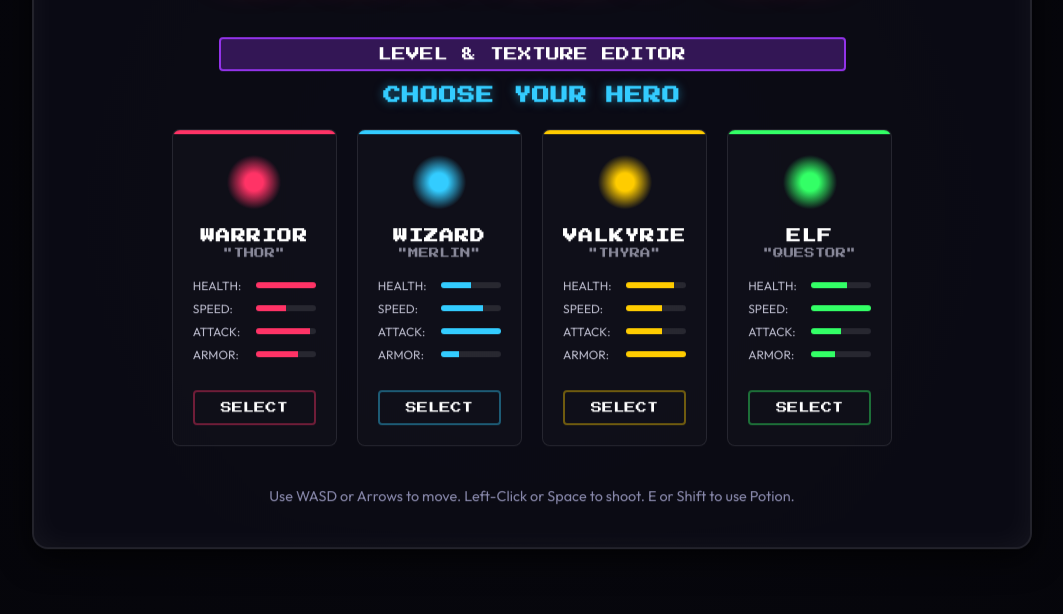
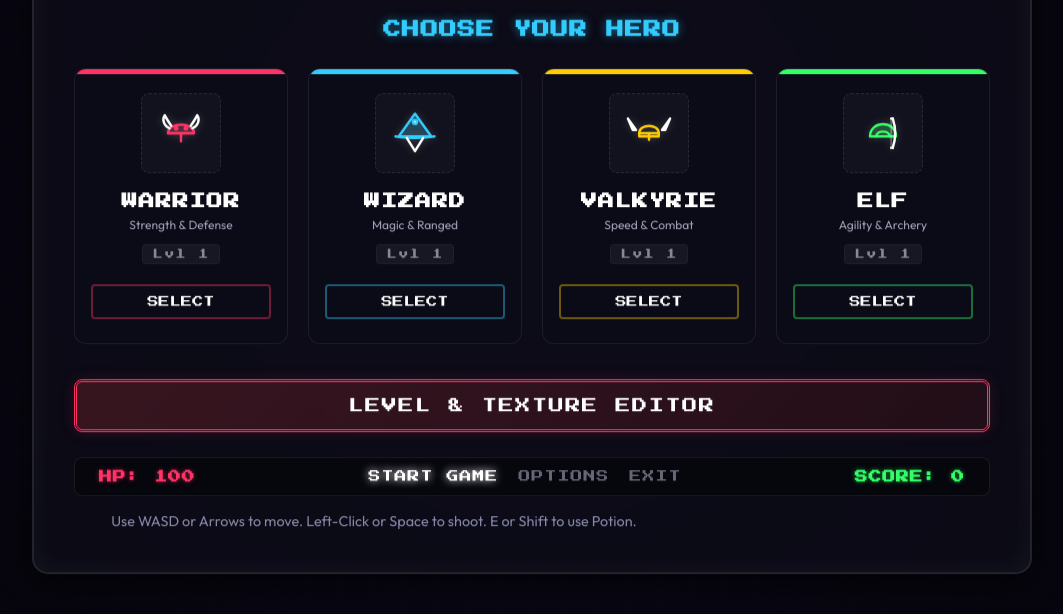
Before and after one commit to manuelsiuro/Gauntlet, a website built with Vite: page index.html in a window 1280 px wide. Shown: the part 186-800 px from the top of the page, without its empty margins (108-1171 px from the left). Built offline with nearby package versions, Linux system fonts and the light colour scheme.

Commit message:
Polish game start menu screen to match menu mockup

```diff
--- a/index.html
+++ b/index.html
@@ -20,75 +20,98 @@
           <header class="game-header">
             <h1 id="start-title" class="pixel-text neon-text-red">GAUNTLET 3D</h1>
             <p class="subtitle-text">INSERT COIN TO PLAY</p>
-            <div style="text-align: center; margin: 15px 0;">
-              <a href="editor.html" class="pixel-btn" style="text-decoration: none; padding: 8px 15px; font-size: 14px; display: inline-block; background: rgba(147, 51, 234, 0.3); border-color: rgb(147, 51, 234); color: #fff;">LEVEL & TEXTURE EDITOR</a>
-            </div>
           </header>
 
-          <main class="class-selection-container">
+          <main class="class-selection-container" style="width: 100%;">
             <h2 class="pixel-text select-prompt">CHOOSE YOUR HERO</h2>
             <div class="class-grid">
 
               <!-- WARRIOR -->
               <div class="class-card warrior" id="card-warrior" tabindex="0" role="button" aria-label="Select Warrior Class">
-                <div class="class-icon warrior-icon"></div>
+                <div class="class-icon-wrapper">
+                  <svg viewBox="0 0 64 64" class="class-icon-svg warrior-svg" fill="none" stroke="currentColor" stroke-linecap="round" stroke-linejoin="round" stroke-width="3">
+                    <path d="M16 32 C16 18, 48 18, 48 32 Z" fill="rgba(255, 51, 102, 0.2)" stroke="var(--neon-red)"/>
+                    <path d="M16 32 H48 M32 32 V42" stroke="var(--neon-red)"/>
+                    <path d="M18 26 C12 24, 8 16, 12 10 C14 14, 18 20, 20 23" fill="none" stroke="#fff"/>
+                    <path d="M46 26 C52 24, 56 16, 52 10 C50 14, 46 20, 44 23" fill="none" stroke="#fff"/>
+                    <circle cx="26" cy="26" r="1.5" fill="#fff"/>
+                    <circle cx="38" cy="26" r="1.5" fill="#fff"/>
+                  </svg>
+                </div>
                 <h3 class="pixel-text class-title">WARRIOR</h3>
-                <p class="class-desc">"THOR"</p>
-                <ul class="class-stats">
-                  <li>HEALTH: <span class="stat-bar"><span class="bar-fill" style="width: 100%"></span></span></li>
-                  <li>SPEED: <span class="stat-bar"><span class="bar-fill" style="width: 50%"></span></span></li>
-                  <li>ATTACK: <span class="stat-bar"><span class="bar-fill" style="width: 90%"></span></span></li>
-                  <li>ARMOR: <span class="stat-bar"><span class="bar-fill" style="width: 70%"></span></span></li>
-                </ul>
+                <p class="class-desc">Strength & Defense</p>
+                <div class="class-level pixel-text">Lvl 1</div>
                 <button class="pixel-btn select-btn" id="btn-select-warrior">SELECT</button>
               </div>
 
               <!-- WIZARD -->
               <div class="class-card wizard" id="card-wizard" tabindex="0" role="button" aria-label="Select Wizard Class">
-                <div class="class-icon wizard-icon"></div>
+                <div class="class-icon-wrapper">
+                  <svg viewBox="0 0 64 64" class="class-icon-svg wizard-svg" fill="none" stroke="currentColor" stroke-linecap="round" stroke-linejoin="round" stroke-width="3">
+                    <path d="M12 36 L32 8 L52 36 Z" fill="rgba(51, 204, 255, 0.2)" stroke="var(--neon-blue)"/>
+                    <path d="M8 36 C8 36, 32 40, 56 36" stroke="var(--neon-blue)"/>
+                    <path d="M22 38 L32 54 L42 38" fill="none" stroke="#fff"/>
+                    <circle cx="32" cy="18" r="2.5" fill="#fff"/>
+                  </svg>
+                </div>
                 <h3 class="pixel-text class-title">WIZARD</h3>
-                <p class="class-desc">"MERLIN"</p>
-                <ul class="class-stats">
-                  <li>HEALTH: <span class="stat-bar"><span class="bar-fill" style="width: 50%"></span></span></li>
-                  <li>SPEED: <span class="stat-bar"><span class="bar-fill" style="width: 70%"></span></span></li>
-                  <li>ATTACK: <span class="stat-bar"><span class="bar-fill" style="width: 100%"></span></span></li>
-                  <li>ARMOR: <span class="stat-bar"><span class="bar-fill" style="width: 30%"></span></span></li>
-                </ul>
+                <p class="class-desc">Magic & Ranged</p>
+                <div class="class-level pixel-text">Lvl 1</div>
                 <button class="pixel-btn select-btn" id="btn-select-wizard">SELECT</button>
               </div>
 
               <!-- VALKYRIE -->
               <div class="class-card valkyrie" id="card-valkyrie" tabindex="0" role="button" aria-label="Select Valkyrie Class">
-                <div class="class-icon valkyrie-icon"></div>
+                <div class="class-icon-wrapper">
+                  <svg viewBox="0 0 64 64" class="class-icon-svg valkyrie-svg" fill="none" stroke="currentColor" stroke-linecap="round" stroke-linejoin="round" stroke-width="3">
+                    <path d="M20 32 C20 20, 44 20, 44 32" stroke="var(--neon-gold)"/>
+                    <path d="M20 32 H44 V36 H20 Z" fill="rgba(255, 204, 0, 0.2)" stroke="var(--neon-gold)"/>
+                    <path d="M32 32 V40" stroke="var(--neon-gold)"/>
+                    <path d="M16 28 L6 14 L12 28 Z" fill="none" stroke="#fff"/>
+                    <path d="M48 28 L58 14 L52 28 Z" fill="none" stroke="#fff"/>
+                  </svg>
+                </div>
                 <h3 class="pixel-text class-title">VALKYRIE</h3>
-                <p class="class-desc">"THYRA"</p>
-                <ul class="class-stats">
-                  <li>HEALTH: <span class="stat-bar"><span class="bar-fill" style="width: 80%"></span></span></li>
-                  <li>SPEED: <span class="stat-bar"><span class="bar-fill" style="width: 60%"></span></span></li>
-                  <li>ATTACK: <span class="stat-bar"><span class="bar-fill" style="width: 60%"></span></span></li>
-                  <li>ARMOR: <span class="stat-bar"><span class="bar-fill" style="width: 100%"></span></span></li>
-                </ul>
+                <p class="class-desc">Speed & Combat</p>
+                <div class="class-level pixel-text">Lvl 1</div>
                 <button class="pixel-btn select-btn" id="btn-select-valkyrie">SELECT</button>
               </div>
 
               <!-- ELF -->
               <div class="class-card elf" id="card-elf" tabindex="0" role="button" aria-label="Select Elf Class">
-                <div class="class-icon elf-icon"></div>
+                <div class="class-icon-wrapper">
+                  <svg viewBox="0 0 64 64" class="class-icon-svg elf-svg" fill="none" stroke="currentColor" stroke-linecap="round" stroke-linejoin="round" stroke-width="3">
+                    <path d="M16 36 C16 16, 48 16, 48 36 Z" fill="rgba(51, 255, 102, 0.2)" stroke="var(--neon-green)"/>
+                    <path d="M24 36 C24 28, 40 28, 40 36" stroke="var(--neon-green)"/>
+                    <path d="M44 14 C48 26, 48 38, 44 50" fill="none" stroke="#fff"/>
+                    <path d="M44 14 H42 M44 50 H42" stroke="#fff"/>
+                    <path d="M42 14 V50" stroke="rgba(255,255,255,0.4)" stroke-width="1.5"/>
+                  </svg>
+                </div>
                 <h3 class="pixel-text class-title">ELF</h3>
-                <p class="class-desc">"QUESTOR"</p>
-                <ul class="class-stats">
-                  <li>HEALTH: <span class="stat-bar"><span class="bar-fill" style="width: 60%"></span></span></li>
-                  <li>SPEED: <span class="stat-bar"><span class="bar-fill" style="width: 100%"></span></span></li>
-                  <li>ATTACK: <span class="stat-bar"><span class="bar-fill" style="width: 50%"></span></span></li>
-                  <li>ARMOR: <span class="stat-bar"><span class="bar-fill" style="width: 40%"></span></span></li>
-                </ul>
+                <p class="class-desc">Agility & Archery</p>
+                <div class="class-level pixel-text">Lvl 1</div>
                 <button class="pixel-btn select-btn" id="btn-select-elf">SELECT</button>
               </div>
 
             </div>
+
+            <!-- Redesigned Main Editor Button -->
+            <div class="editor-btn-wrapper">
+              <a href="editor.html" class="editor-main-btn pixel-text">LEVEL & TEXTURE EDITOR</a>
+            </div>
           </main>
 
-          <footer class="game-footer">
+          <footer class="game-footer" style="width: 100%;">
+            <div class="footer-dashboard pixel-text">
+              <span class="hud-stat text-red">HP: 100</span>
+              <div class="dashboard-center">
+                <span class="dash-btn active">START GAME</span>
+                <span class="dash-btn">OPTIONS</span>
+                <span class="dash-btn">EXIT</span>
+              </div>
+              <span class="hud-stat text-green">SCORE: 0</span>
+            </div>
             <p class="instructions-text">Use WASD or Arrows to move. Left-Click or Space to shoot. E or Shift to use Potion.</p>
           </footer>
         </div>
--- a/src/style.css
+++ b/src/style.css
@@ -132,16 +132,26 @@ body, html {
 }
 
 /* Start / Class Selection Screen */
+#start-screen {
+  background:
+    radial-gradient(circle at center, rgba(20, 10, 45, 0.4) 0%, rgba(5, 5, 12, 0.98) 100%),
+    linear-gradient(rgba(147, 51, 234, 0.08) 1px, transparent 1px),
+    linear-gradient(90deg, rgba(147, 51, 234, 0.08) 1px, transparent 1px);
+  background-size: 100% 100%, 32px 32px, 32px 32px;
+}
+
 .game-header h1 {
-  font-size: 3.5rem;
+  font-size: 4rem;
   margin-bottom: 10px;
+  letter-spacing: 2px;
+  font-weight: 900;
 }
 
 .subtitle-text {
   font-family: var(--font-pixel);
   font-size: 0.85rem;
   color: #778899;
-  letter-spacing: 3px;
+  letter-spacing: 4px;
   margin-bottom: 40px;
   animation: pulse 1.5s infinite alternate;
 }
@@ -153,7 +163,7 @@ body, html {
 
 .select-prompt {
   font-size: 1.1rem;
-  margin-bottom: 25px;
+  margin-bottom: 30px;
   color: var(--neon-blue);
   text-shadow: 0 0 10px rgba(51, 204, 255, 0.5);
 }
@@ -163,15 +173,15 @@ body, html {
   grid-template-columns: repeat(4, 1fr);
   gap: 20px;
   width: 100%;
-  margin-bottom: 30px;
+  margin-bottom: 35px;
 }
 
 /* Class Card styling */
 .class-card {
-  background: rgba(255, 255, 255, 0.02);
-  border: 1px solid rgba(255, 255, 255, 0.1);
-  border-radius: 8px;
-  padding: 20px;
+  background: rgba(13, 13, 25, 0.65);
+  border: 1.5px solid rgba(255, 255, 255, 0.08);
+  border-radius: 12px;
+  padding: 24px 16px;
   cursor: pointer;
   transition: all 0.3s cubic-bezier(0.25, 0.8, 0.25, 1);
   display: flex;
@@ -179,6 +189,8 @@ body, html {
   align-items: center;
   position: relative;
   overflow: hidden;
+  backdrop-filter: blur(8px);
+  -webkit-backdrop-filter: blur(8px);
 }
 
 .class-card::before {
@@ -187,7 +199,7 @@ body, html {
   top: 0;
   left: 0;
   width: 100%;
-  height: 4px;
+  height: 5px;
   transition: background-color 0.3s;
 }
 
@@ -198,94 +210,163 @@ body, html {
 .class-card.elf::before { background-color: var(--neon-green); }
 
 .class-card:hover, .class-card:focus {
-  transform: translateY(-5px);
-  background: rgba(255, 255, 255, 0.05);
+  transform: translateY(-8px);
+  background: rgba(20, 20, 35, 0.8);
   outline: none;
 }
 
 .class-card.warrior:hover, .class-card.warrior:focus {
   border-color: var(--neon-red);
-  box-shadow: 0 5px 15px rgba(255, 51, 102, 0.3);
+  box-shadow: 0 8px 25px rgba(255, 51, 102, 0.4);
 }
 
 .class-card.wizard:hover, .class-card.wizard:focus {
   border-color: var(--neon-blue);
-  box-shadow: 0 5px 15px rgba(51, 204, 255, 0.3);
+  box-shadow: 0 8px 25px rgba(51, 204, 255, 0.4);
 }
 
 .class-card.valkyrie:hover, .class-card.valkyrie:focus {
   border-color: var(--neon-gold);
-  box-shadow: 0 5px 15px rgba(255, 204, 0, 0.3);
+  box-shadow: 0 8px 25px rgba(255, 204, 0, 0.4);
 }
 
 .class-card.elf:hover, .class-card.elf:focus {
   border-color: var(--neon-green);
-  box-shadow: 0 5px 15px rgba(51, 255, 102, 0.3);
+  box-shadow: 0 8px 25px rgba(51, 255, 102, 0.4);
 }
 
-.class-icon {
-  width: 64px;
-  height: 64px;
-  margin-bottom: 15px;
-  border-radius: 4px;
-  background-size: cover;
-  image-rendering: pixelated;
-  background-color: rgba(255, 255, 255, 0.05);
+.class-icon-wrapper {
+  width: 80px;
+  height: 80px;
+  margin-bottom: 20px;
+  border-radius: 8px;
+  background: rgba(255, 255, 255, 0.03);
+  border: 1px dashed rgba(255, 255, 255, 0.1);
+  display: flex;
+  align-items: center;
+  justify-content: center;
+  transition: transform 0.3s;
 }
 
-/* Temporary CSS sprites if portraits fail to render */
-.warrior-icon { background: radial-gradient(circle, var(--neon-red) 20%, transparent 60%); }
-.wizard-icon { background: radial-gradient(circle, var(--neon-blue) 20%, transparent 60%); }
-.valkyrie-icon { background: radial-gradient(circle, var(--neon-gold) 20%, transparent 60%); }
-.elf-icon { background: radial-gradient(circle, var(--neon-green) 20%, transparent 60%); }
+.class-card:hover .class-icon-wrapper {
+  transform: scale(1.1);
+}
+
+.class-icon-svg {
+  width: 52px;
+  height: 52px;
+  filter: drop-shadow(0 0 4px rgba(255,255,255,0.2));
+}
+
+.class-icon-svg.warrior-svg { color: var(--neon-red); }
+.class-icon-svg.wizard-svg { color: var(--neon-blue); }
+.class-icon-svg.valkyrie-svg { color: var(--neon-gold); }
+.class-icon-svg.elf-svg { color: var(--neon-green); }
 
 .class-title {
-  font-size: 0.9rem;
-  margin-bottom: 5px;
+  font-size: 1rem;
+  margin-bottom: 8px;
+  font-weight: bold;
+  letter-spacing: 1px;
 }
 
 .class-desc {
-  font-size: 0.65rem;
-  font-family: var(--font-pixel);
-  color: #888899;
-  margin-bottom: 20px;
+  font-size: 0.75rem;
+  color: #a0a0b8;
+  margin-bottom: 12px;
+  text-align: center;
+  font-family: var(--font-sans);
 }
 
-.class-stats {
-  list-style: none;
-  width: 100%;
-  font-size: 0.75rem;
-  text-align: left;
+.class-level {
+  font-size: 0.65rem;
+  color: #888899;
+  background: rgba(255, 255, 255, 0.05);
+  padding: 4px 10px;
+  border-radius: 4px;
   margin-bottom: 20px;
+  border: 1px solid rgba(255, 255, 255, 0.03);
 }
 
-.class-stats li {
+/* Redesigned Level & Texture Editor Button */
+.editor-btn-wrapper {
+  width: 100%;
   display: flex;
-  align-items: center;
-  justify-content: space-between;
-  margin-bottom: 8px;
-  color: #bbbbcc;
+  justify-content: center;
+  margin-top: 5px;
+  margin-bottom: 25px;
 }
 
-.stat-bar {
-  display: inline-block;
-  width: 60px;
-  height: 6px;
-  background: rgba(255, 255, 255, 0.1);
-  border-radius: 3px;
-  overflow: hidden;
+.editor-main-btn {
+  display: block;
+  width: 100%;
+  max-width: 960px;
+  padding: 16px;
+  text-align: center;
+  font-size: 0.95rem;
+  color: #fff;
+  background: linear-gradient(135deg, rgba(239, 68, 68, 0.2) 0%, rgba(127, 29, 29, 0.2) 100%);
+  border: 3px double var(--neon-red);
+  border-radius: 8px;
+  cursor: pointer;
+  text-decoration: none;
+  transition: all 0.3s ease;
+  box-shadow: 0 0 15px rgba(255, 51, 102, 0.15);
+  letter-spacing: 1.5px;
 }
 
-.bar-fill {
-  display: block;
-  height: 100%;
-  background: #ffffff;
+.editor-main-btn:hover {
+  background: linear-gradient(135deg, rgba(239, 68, 68, 0.4) 0%, rgba(127, 29, 29, 0.4) 100%);
+  box-shadow: 0 0 25px rgba(255, 51, 102, 0.35);
+  border-style: solid;
+  transform: scale(1.01);
 }
 
-.warrior .bar-fill { background: var(--neon-red); }
-.wizard .bar-fill { background: var(--neon-blue); }
-.valkyrie .bar-fill { background: var(--neon-gold); }
-.elf .bar-fill { background: var(--neon-green); }
+/* Footer Dashboard styling */
+.footer-dashboard {
+  display: flex;
+  justify-content: space-between;
+  align-items: center;
+  background: rgba(0, 0, 0, 0.4);
+  border: 1px solid rgba(255, 255, 255, 0.08);
+  border-radius: 8px;
+  padding: 12px 24px;
+  margin-bottom: 15px;
+  width: 100%;
+  max-width: 960px;
+}
+
+.hud-stat {
+  font-size: 0.8rem;
+  font-weight: bold;
+}
+
+.hud-stat.text-red {
+  color: var(--neon-red);
+  text-shadow: 0 0 5px rgba(255, 51, 102, 0.5);
+}
+
+.hud-stat.text-green {
+  color: var(--neon-green);
+  text-shadow: 0 0 5px rgba(51, 255, 102, 0.5);
+}
+
+.dashboard-center {
+  display: flex;
+  gap: 20px;
+}
+
+.dash-btn {
+  font-size: 0.75rem;
+  color: #666677;
+  cursor: pointer;
+  transition: color 0.2s;
+}
+
+.dash-btn.active, .dash-btn:hover {
+  color: #fff;
+  text-shadow: 0 0 8px #fff;
+}
 
 /* Pixel Buttons */
 .pixel-btn {
```
